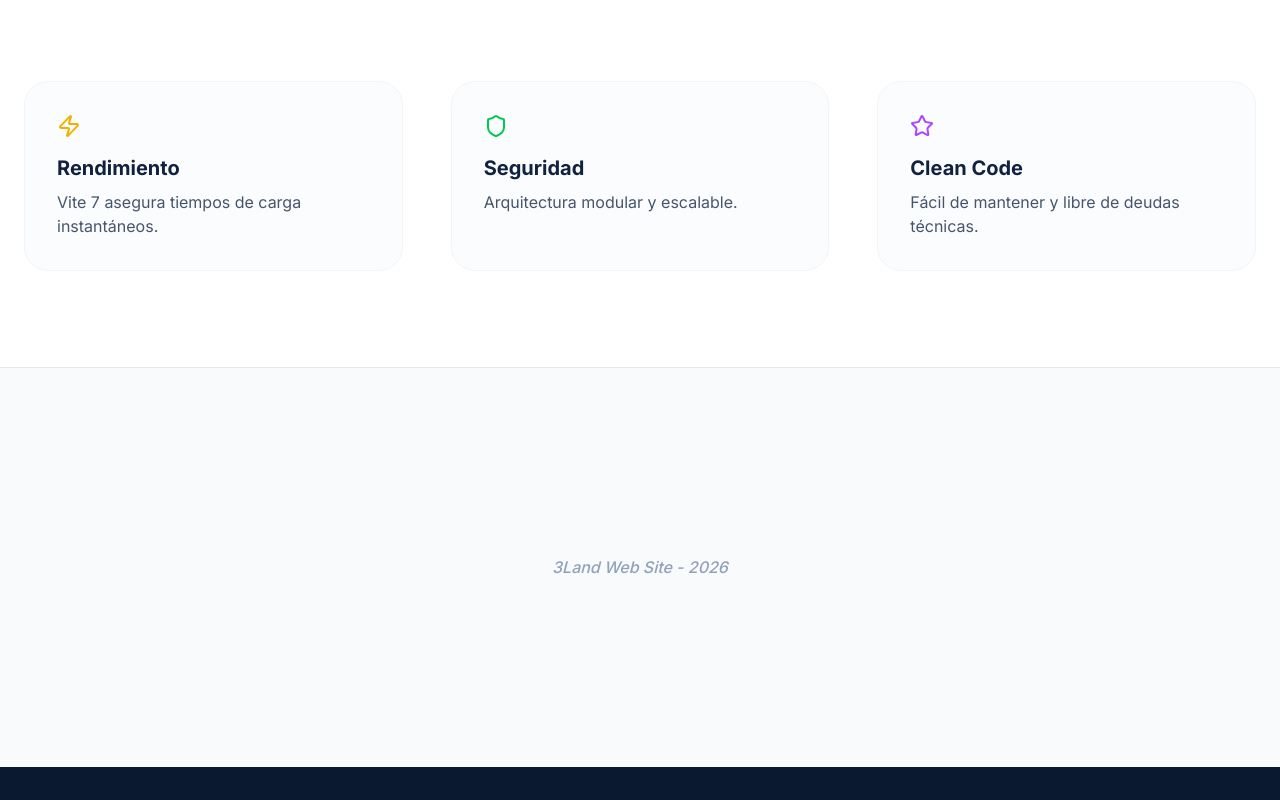
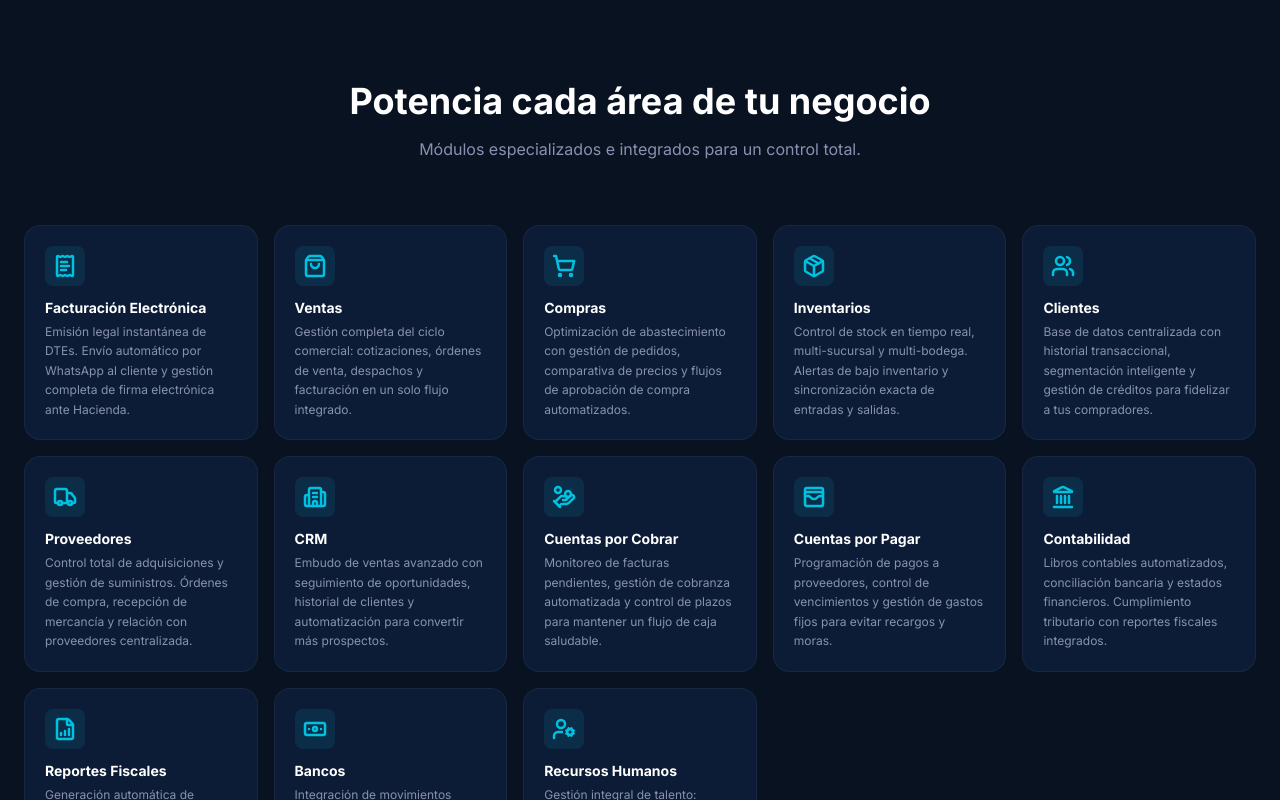
Before and after one commit to waf503/3land-web-site, a React (Vite) app: page / in a window 1280 px wide. Shown: the part 980-1780 px from the top of the page. Before the commit the page ends 1747 px from the top, so only its background shows below. Built offline with nearby package versions, Linux system fonts and the light colour scheme.

Commit message:
add features section

```diff
--- a/src/components/Header.jsx
+++ b/src/components/Header.jsx
@@ -2,7 +2,7 @@ import { useState, useEffect } from 'react';
 import { Link } from 'react-router-dom';
 import { Menu, X } from 'lucide-react';
 import { NAV_LINKS } from '../constants/navigation';
-import Logo from '../common/Logo';
+import Logo from './common/Logo';
 
 export default function Header() {
     const [isOpen, setIsOpen] = useState(false);
--- /dev/null
+++ b/src/components/common/FeatureCard.jsx
@@ -0,0 +1,20 @@
+
+export default function FeatureCard({ icon: Icon, title, desc }) {
+    return (
+        <div className="glass p-5 rounded-2xl border border-white/5 hover:border-primary/40 transition-all group flex flex-col items-start h-full">
+            {/* Icon */}
+            <div className="p-2 rounded-lg bg-primary/10 mb-3 group-hover:scale-110 transition-transform duration-300">
+                {Icon && <Icon className="w-6 h-6 text-primary" strokeWidth={2.5} />}
+            </div>
+
+            {/* Title */}
+            <h3 className="font-bold text-sm mb-1 text-white group-hover:text-primary transition-colors">
+                {title}
+            </h3>
+            {/* Desc */}
+            <p className="text-xs text-slate-custom leading-relaxed">
+                {desc}
+            </p>
+        </div>
+    );
+}
--- /dev/null
+++ b/src/constants/featuresItems.jsx
@@ -0,0 +1,83 @@
+import {
+    ReceiptText,
+    ShoppingBag,
+    ShoppingCart,
+    Package,
+    Users,
+    Building2,
+    Truck,
+    Landmark,
+    UserCog,
+    HandCoins,
+    WalletCards,
+    FileBarChart,
+    Banknote
+} from 'lucide-react'
+
+export const FEATURES_ITEMS = [
+    {
+        icon: ReceiptText,
+        title: 'Facturación Electrónica',
+        desc: 'Emisión legal instantánea de DTEs. Envío automático por WhatsApp al cliente y gestión completa de firma electrónica ante Hacienda.',
+    },
+    {
+        icon: ShoppingBag,
+        title: 'Ventas',
+        desc: 'Gestión completa del ciclo comercial: cotizaciones, órdenes de venta, despachos y facturación en un solo flujo integrado.',
+    },
+    {
+        icon: ShoppingCart,
+        title: 'Compras',
+        desc: 'Optimización de abastecimiento con gestión de pedidos, comparativa de precios y flujos de aprobación de compra automatizados.',
+    },
+    {
+        icon: Package,
+        title: 'Inventarios',
+        desc: 'Control de stock en tiempo real, multi-sucursal y multi-bodega. Alertas de bajo inventario y sincronización exacta de entradas y salidas.',
+    },
+    {
+        icon: Users,
+        title: 'Clientes',
+        desc: 'Base de datos centralizada con historial transaccional, segmentación inteligente y gestión de créditos para fidelizar a tus compradores.'
+    },
+    {
+        icon: Truck,
+        title: 'Proveedores',
+        desc: 'Control total de adquisiciones y gestión de suministros. Órdenes de compra, recepción de mercancía y relación con proveedores centralizada.',
+    },
+    {
+        icon: Building2,
+        title: 'CRM',
+        desc: 'Embudo de ventas avanzado con seguimiento de oportunidades, historial de clientes y automatización para convertir más prospectos.',
+    },
+    {
+        icon: HandCoins,
+        title: 'Cuentas por Cobrar',
+        desc: 'Monitoreo de facturas pendientes, gestión de cobranza automatizada y control de plazos para mantener un flujo de caja saludable.'
+    },
+    {
+        icon: WalletCards,
+        title: 'Cuentas por Pagar',
+        desc: 'Programación de pagos a proveedores, control de vencimientos y gestión de gastos fijos para evitar recargos y moras.'
+    },
+    {
+        icon: Landmark,
+        title: 'Contabilidad',
+        desc: 'Libros contables automatizados, conciliación bancaria y estados financieros. Cumplimiento tributario con reportes fiscales integrados.',
+    },
+    {
+        icon: FileBarChart,
+        title: 'Reportes Fiscales',
+        desc: 'Generación automática de formularios e informes tributarios exigidos por ley, listos para declaración y auditoría.'
+    },
+    {
+        icon: Banknote,
+        title: 'Bancos',
+        desc: 'Integración de movimientos bancarios, conciliación de cartolas y gestión de múltiples cuentas para un control financiero total.'
+    },
+    {
+        icon: UserCog,
+        title: 'Recursos Humanos',
+        desc: 'Gestión integral de talento: nómina, asistencia, vacaciones y evaluaciones de desempeño. Tu equipo siempre organizado.',
+    }
+]
--- a/src/pages/Home.jsx
+++ b/src/pages/Home.jsx
@@ -1,11 +1,14 @@
 import { ArrowRight, Star, Shield, Zap } from 'lucide-react';
 import Hero from "../sections/home/Hero.jsx";
+import Features from "../sections/home/Features.jsx";
 
 export default function Home() {
     return (
         <>
             {/* Hero Section */}
             <Hero/>
+            {/** Feature Section */}
+            <Features/>
 
             {/* Características para probar Scroll */}
             <section className="py-24 bg-white">
--- a/src/sections/home/Features.jsx
+++ b/src/sections/home/Features.jsx
@@ -1,126 +1,27 @@
-import { ReceiptText, ShoppingCart, Package, Users, Building2, Truck, BarChart2, Landmark, UserCog, ShieldCheck } from 'lucide-react'
-
-const FEATURES = [
-    {
-        icon: ReceiptText,
-        title: 'Facturación Electrónica',
-        desc: 'Emisión legal instantánea de DTEs. Envío automático por WhatsApp al cliente y gestión completa de firma electrónica ante Hacienda.',
-        color: '#3b7fff',
-    },
-    {
-        icon: ShoppingCart,
-        title: 'Ventas',
-        desc: 'Gestión completa del ciclo comercial: cotizaciones, órdenes de venta, despachos y facturación en un solo flujo integrado.',
-        color: '#00e5b0',
-    },
-    {
-        icon: Package,
-        title: 'Inventarios',
-        desc: 'Control de stock en tiempo real, multi-sucursal y multi-bodega. Alertas de bajo inventario y sincronización exacta de entradas y salidas.',
-        color: '#a78bfa',
-    },
-    {
-        icon: Building2,
-        title: 'CRM',
-        desc: 'Embudo de ventas avanzado con seguimiento de oportunidades, historial de clientes y automatización para convertir más prospectos.',
-        color: '#fb923c',
-    },
-    {
-        icon: Truck,
-        title: 'Compras & Proveedores',
-        desc: 'Control total de adquisiciones y gestión de suministros. Órdenes de compra, recepción de mercancía y relación con proveedores centralizada.',
-        color: '#f472b6',
-    },
-    {
-        icon: Landmark,
-        title: 'Contabilidad & Bancos',
-        desc: 'Libros contables automatizados, conciliación bancaria, cuentas por cobrar y pagar. Cumplimiento tributario con reportes fiscales integrados.',
-        color: '#34d399',
-    },
-    {
-        icon: BarChart2,
-        title: 'Analítica en Tiempo Real',
-        desc: 'Dashboards actualizados al segundo con KPIs gerenciales. Visualiza el estado de tu empresa y toma decisiones estratégicas inmediatas.',
-        color: '#00c2e0',
-    },
-    {
-        icon: UserCog,
-        title: 'Recursos Humanos',
-        desc: 'Gestión integral de talento: nómina, asistencia, vacaciones y evaluaciones de desempeño. Tu equipo siempre organizado.',
-        color: '#fbbf24',
-    },
-    {
-        icon: ShieldCheck,
-        title: 'Cumplimiento y Seguridad',
-        desc: 'Protección de datos bajo estándares internacionales. Seguridad de grado bancario y cumplimiento total con normativas fiscales locales.',
-        color: '#e879f9',
-    },
-]
+import { FEATURES_ITEMS } from '../../constants/featuresItems'
+import FeatureCard from "../../components/common/FeatureCard";
 
 export default function Features() {
     return (
-        <section id="features" className="section" style={{ background: 'var(--bg-surface)' }}>
-            <div className="container" style={{ position: 'relative', zIndex: 1 }}>
-
-                <div style={{ textAlign: 'center', marginBottom: '4rem' }}>
-                    <div className="tag">✦ Módulos</div>
-                    <h2 style={{ fontSize: 'clamp(2rem, 4vw, 3rem)', fontWeight: 800, maxWidth: 660, margin: '0 auto 1rem' }}>
+        <section className="py-24 bg-[#081221]">
+            <div className="max-w-7xl mx-auto px-6">
+                <div className="text-center mb-16 space-y-4">
+                    <h1 className="text-3xl lg:text-4xl font-bold text-white">
                         Potencia cada área de tu negocio
-                    </h2>
-                    <p style={{ color: 'var(--text-muted)', fontSize: '1.05rem', maxWidth: 520, margin: '0 auto', lineHeight: 1.7 }}>
-                        Módulos especializados e integrados para un control total. Sin silos de información, sin hojas de cálculo perdidas.
+                    </h1>
+                    <p className="text-slate-custom">
+                        Módulos especializados e integrados para un control total.
                     </p>
                 </div>
-
-                <div style={{
-                    display: 'grid',
-                    gridTemplateColumns: 'repeat(auto-fit, minmax(300px, 1fr))',
-                    gap: '1.25rem',
-                }}>
-                    {FEATURES.map((f, i) => (
-                        <div key={f.title} className="card" style={{ animationDelay: `${i * 0.08}s` }}>
-                            <div style={{
-                                position: 'absolute',
-                                top: 0, right: 0,
-                                width: 120, height: 120,
-                                background: `radial-gradient(circle at top right, ${f.color}18, transparent 70%)`,
-                                borderRadius: '0 16px 0 0',
-                            }} />
-                            <div style={{
-                                width: 46, height: 46,
-                                borderRadius: 12,
-                                background: `${f.color}18`,
-                                border: `1px solid ${f.color}30`,
-                                display: 'flex', alignItems: 'center', justifyContent: 'center',
-                                marginBottom: '1.25rem',
-                                color: f.color,
-                            }}>
-                                <f.icon size={22} strokeWidth={1.5} color={f.color} />
-                            </div>
-                            <h3 style={{
-                                fontFamily: 'Plus Jakarta Sans, sans-serif',
-                                fontWeight: 700,
-                                fontSize: '1.05rem',
-                                color: 'var(--text-primary)',
-                                marginBottom: '0.6rem',
-                            }}>
-                                {f.title}
-                            </h3>
-                            <p style={{ color: 'var(--text-muted)', fontSize: '0.9rem', lineHeight: 1.7 }}>
-                                {f.desc}
-                            </p>
-                        </div>
+                <div className="grid grid-cols-2 md:grid-cols-3 lg:grid-cols-4 xl:grid-cols-5 gap-4">
+                    {FEATURES_ITEMS.map((feat)=> (
+                        <FeatureCard
+                            key={feat.title}
+                            icon={feat.icon}
+                            title={feat.title}
+                            desc={feat.desc}
+                        />
                     ))}
-                </div>
-
-                <div style={{ textAlign: 'center', marginTop: '4rem' }}>
-                    <p style={{ color: 'var(--text-muted)', fontSize: '1rem', marginBottom: '1.5rem' }}>
-                        No dejes la rentabilidad de tu empresa para el próximo mes.
-                    </p>
-                    <div style={{ display: 'flex', gap: '1rem', justifyContent: 'center', flexWrap: 'wrap' }}>
-                        <a href="#contact" className="btn btn-primary">Agendar Demo Gratuita</a>
-                        <a href="#pricing" className="btn btn-ghost">Ver Planes →</a>
-                    </div>
                 </div>
             </div>
         </section>
--- a/src/sections/home/Hero.jsx
+++ b/src/sections/home/Hero.jsx
@@ -1,6 +1,3 @@
-import {LayoutDashboard, Package, Grid2x2, CircleDot, Minus} from 'lucide-react'
-
-const SIDEBAR_ICONS = [LayoutDashboard, Grid2x2, Package, CircleDot, Minus]
 
 export default function Hero() {
     return (
@@ -73,6 +70,7 @@ export default function Hero() {
                             loading="lazy"
                         />
                     </div>
+                    <div className="absolute -bottom-6 -left-6 w-32 h-32 bg-primary/20 blur-3xl -z-10 rounded-full"></div>
                 </div>
             </div>
         </section>
```
Also changed, not shown: src/components/common/Logo.jsx (renamed from src/common/Logo.jsx).
